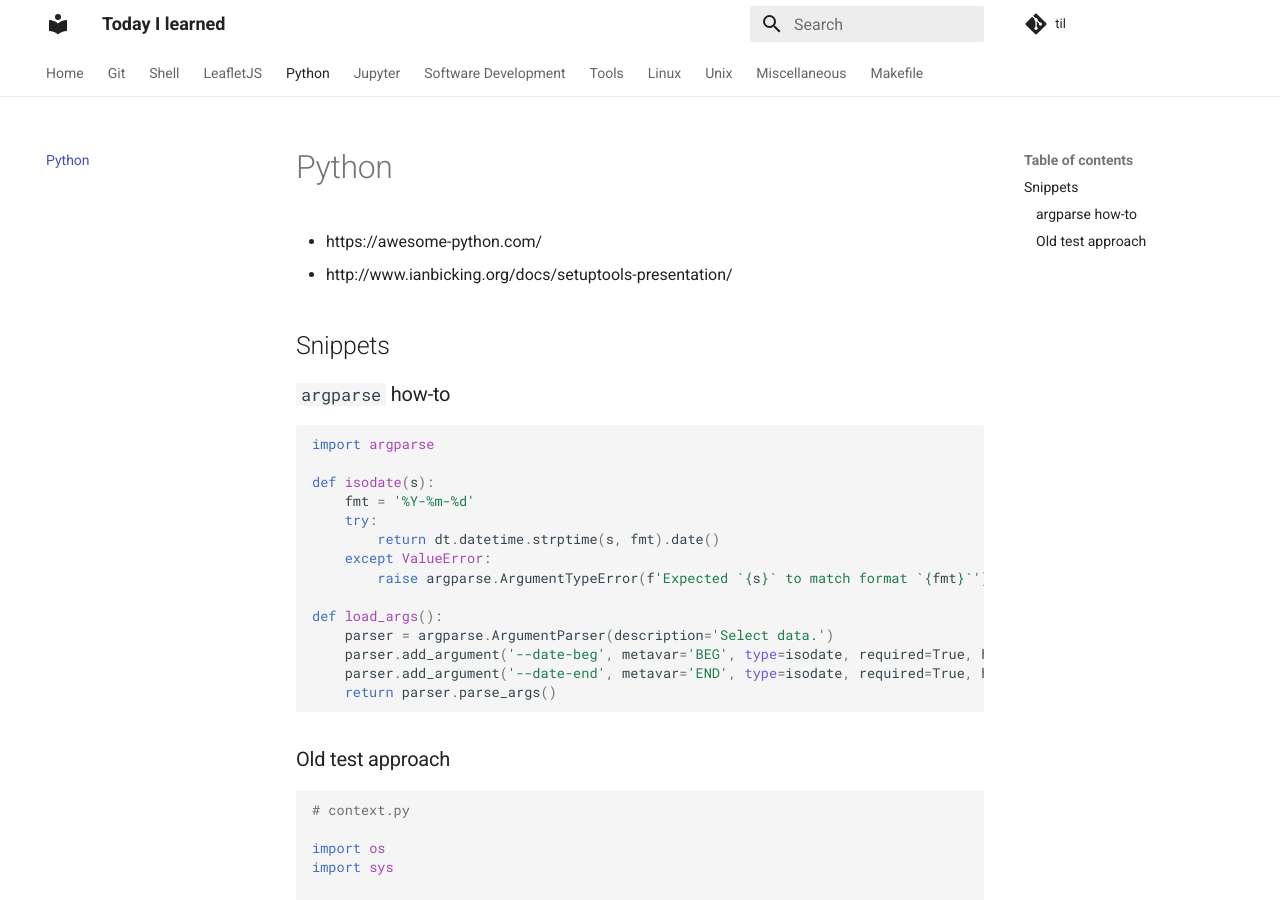
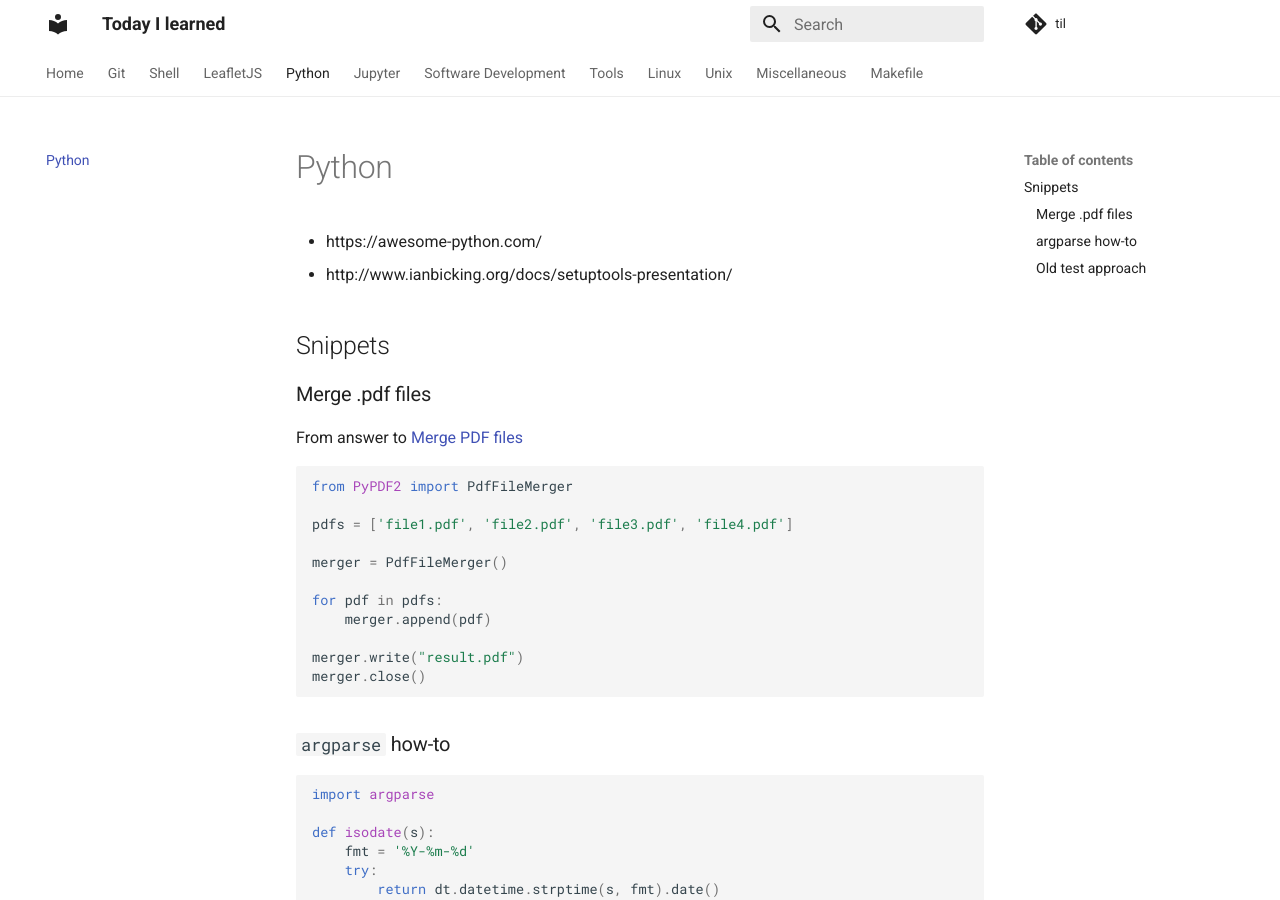
Before and after one commit to xidus/nts, an MkDocs documentation site: the page built from docs/python.md, in a window 1280 px wide and 900 px high. Built offline with MkDocs 1.6.1 and Material for MkDocs 9.7.7, drawn with Linux system fonts in a browser that asks for light colours; comment, search, counter and statistics services are not loaded.

Commit message:
Add Merge pdfs

````diff
--- a/docs/python.md
+++ b/docs/python.md
@@ -4,6 +4,24 @@
 * http://www.ianbicking.org/docs/setuptools-presentation/
 
 ## Snippets
+
+### Merge .pdf files
+
+From answer to [Merge PDF files](https://stackoverflow.com/questions/3444645/merge-pdf-files#3444735)
+
+```python
+from PyPDF2 import PdfFileMerger
+
+pdfs = ['file1.pdf', 'file2.pdf', 'file3.pdf', 'file4.pdf']
+
+merger = PdfFileMerger()
+
+for pdf in pdfs:
+    merger.append(pdf)
+
+merger.write("result.pdf")
+merger.close()
+```
 
 ### `argparse` how-to
 
````
